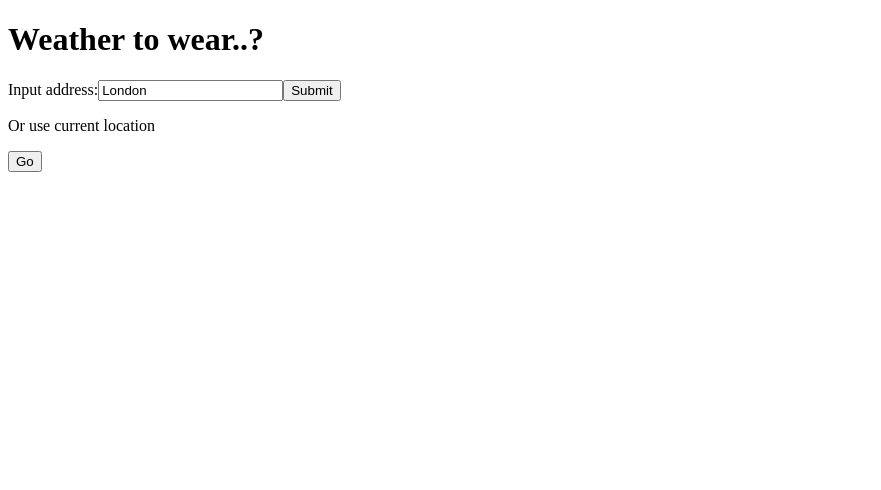
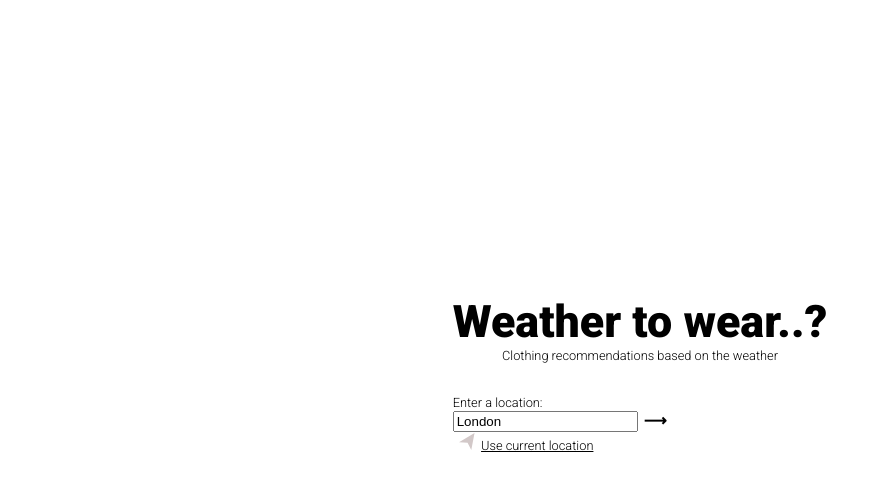
Before and after one commit to helenzhou6/Weather-to-wear, a React app: page / in a window 1280 px wide. Shown: the whole page, without its empty margins (0-881 px from the left). Built offline with nearby package versions, Linux system fonts and the light colour scheme.

Commit message:
Add basic styling Relates #5

```diff
--- a/public/index.html
+++ b/public/index.html
@@ -9,7 +9,8 @@
   <meta name="description" content="What to wear based on weather" />
   <meta name="keywords" content="weather, clothing, react, app" />
   <meta name="author" content="Helen Zhou" />
-  <link href="https://fonts.googleapis.com/css?family=Roboto+Condensed:300,400,700" rel="stylesheet">
+  <link href="https://fonts.googleapis.com/css?family=Roboto:300,700,900" rel="stylesheet">
+  <link rel="stylesheet" type="text/css" href="./style.css">
 </head>
 
 <body>
--- /dev/null
+++ b/public/style.css
@@ -0,0 +1,3 @@
+body {
+  font-family: 'Roboto', sans-serif;
+}
--- a/src/components/app.js
+++ b/src/components/app.js
@@ -1,12 +1,39 @@
 import React from "react";
 import Form from "./form";
+import styled from "styled-components";
+
+const Heading = styled.h1`
+  font-weight: 900;
+  margin-bottom: 0;
+  font-size: 2.8rem;
+  text-align: center;
+`;
+
+const SubTitle = styled.p`
+  font-weight: 300;
+  font-size: .8rem;
+  margin-top: 0;
+  margin-bottom: 2rem;
+  text-align: center;
+`;
+
+const Wrapper = styled.div`
+  margin: 0 auto;
+  display: flex;
+  align-items: center;
+  min-height: 90vh;
+  justify-content: center;
+`;
 
 const App = () => {
   return (
-    <React.Fragment>
-      <h1>Weather to wear..?</h1>
-      <Form />
-    </React.Fragment>
+    <Wrapper>
+      <div>
+        <Heading>Weather to wear..?</Heading>
+        <SubTitle>Clothing recommendations based on the weather</SubTitle>
+        <Form />
+      </div>
+    </Wrapper>
   );
 };
 
--- a/src/components/form.js
+++ b/src/components/form.js
@@ -2,6 +2,34 @@ import React from "react";
 import getAPIData from "../utilities/getAPIData";
 import Results from "./results";
 import changeSpacesToPlus from "../utilities/changeSpacesToPlus";
+import styled from "styled-components";
+import { Button } from "./styled/button";
+import locationIcon from "../../public/assets/arrow.svg";
+
+const YourLocation__icon = styled.img`
+  width: 1rem;
+  display: inline-block;
+`;
+const YourLocationSection = styled.div`
+  width: 100%;
+`;
+const Input__label = styled.label`
+  font-weight: 300;
+  width: 100%;
+  display: block;
+  font-size: .8rem;
+`;
+
+const YouLocation__text = styled.span`
+  font-size: .8rem;
+  width: 100%;
+  text-decoration: underline;
+  padding-left: .4rem;
+`;
+
+const Bold = styled.span`
+  font-weight: 900;
+`;
 
 export default class Form extends React.Component {
   state = {
@@ -62,12 +90,16 @@ export default class Form extends React.Component {
     if (!responseData) {
       return (
         <React.Fragment>
-          <label>Input address:
-          <input id="address-input" value={address} onChange={e => this.setState({ address: e.target.value })} />
+          <label><Input__label>Enter a location:</Input__label>
+            <input id="address-input" value={address} onChange={e => this.setState({ address: e.target.value })} />
           </label>
-          <button onClick={this.onInputSubmit}>Submit</button>
-          <p>Or use current location</p>
-          <button onClick={this.onSubmit}>Go</button>
+          <Button onClick={this.onInputSubmit}><Bold>⟶</Bold></Button>
+          <YourLocationSection>
+            <Button onClick={this.onSubmit}>
+              <YourLocation__icon src={locationIcon} alt="Location icon" />
+              <YouLocation__text>Use current location</YouLocation__text>
+            </Button>
+          </YourLocationSection>
           <p>{message}</p>
         </React.Fragment>
       );
--- /dev/null
+++ b/src/components/styled/button.js
@@ -0,0 +1,13 @@
+import styled from "styled-components";
+
+export const Button = styled.button`
+  border: none;
+  background-color: transparent;
+  color: inherit;
+  line-height: normal;
+  outline: none;
+  box-shadow: none;
+  font-family: inherit;
+  font-size: inherit;
+  cursor: pointer;
+`;
```
Also changed, not shown: public/assets/arrow.svg (added).
